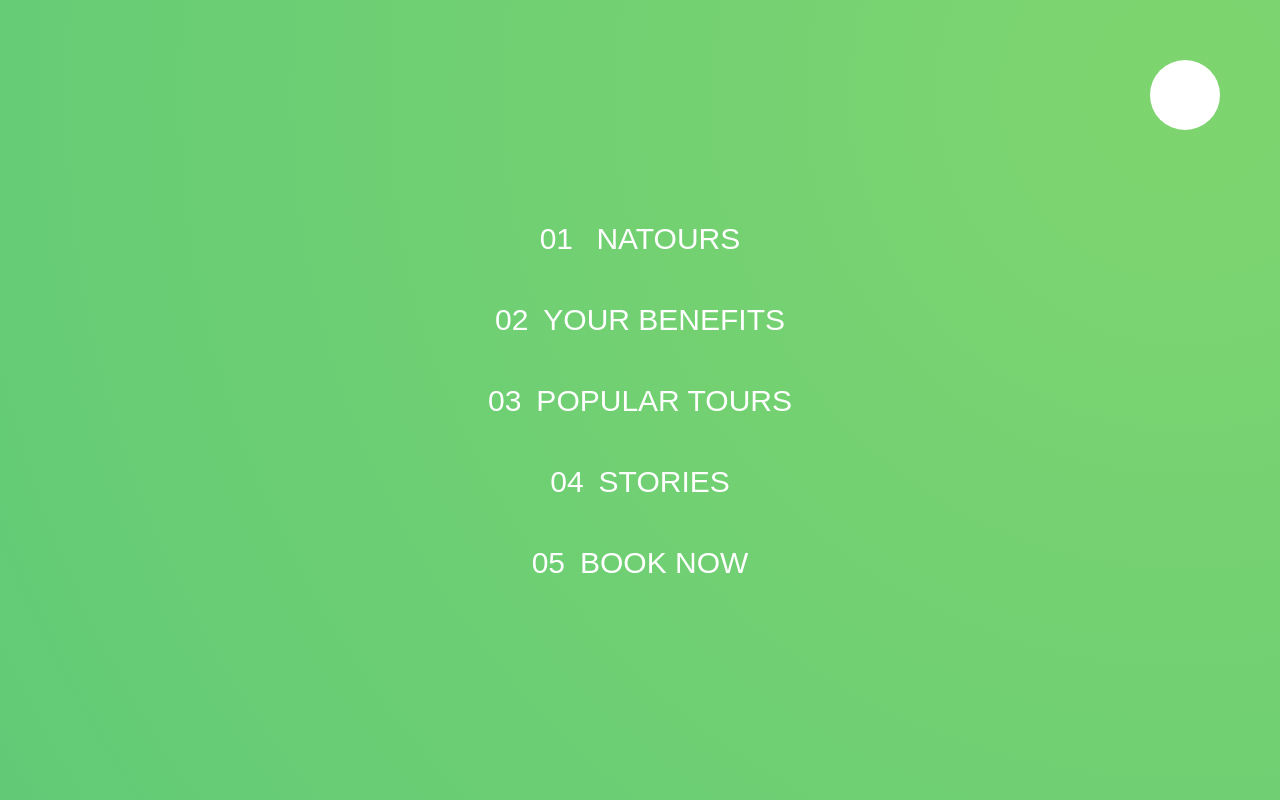
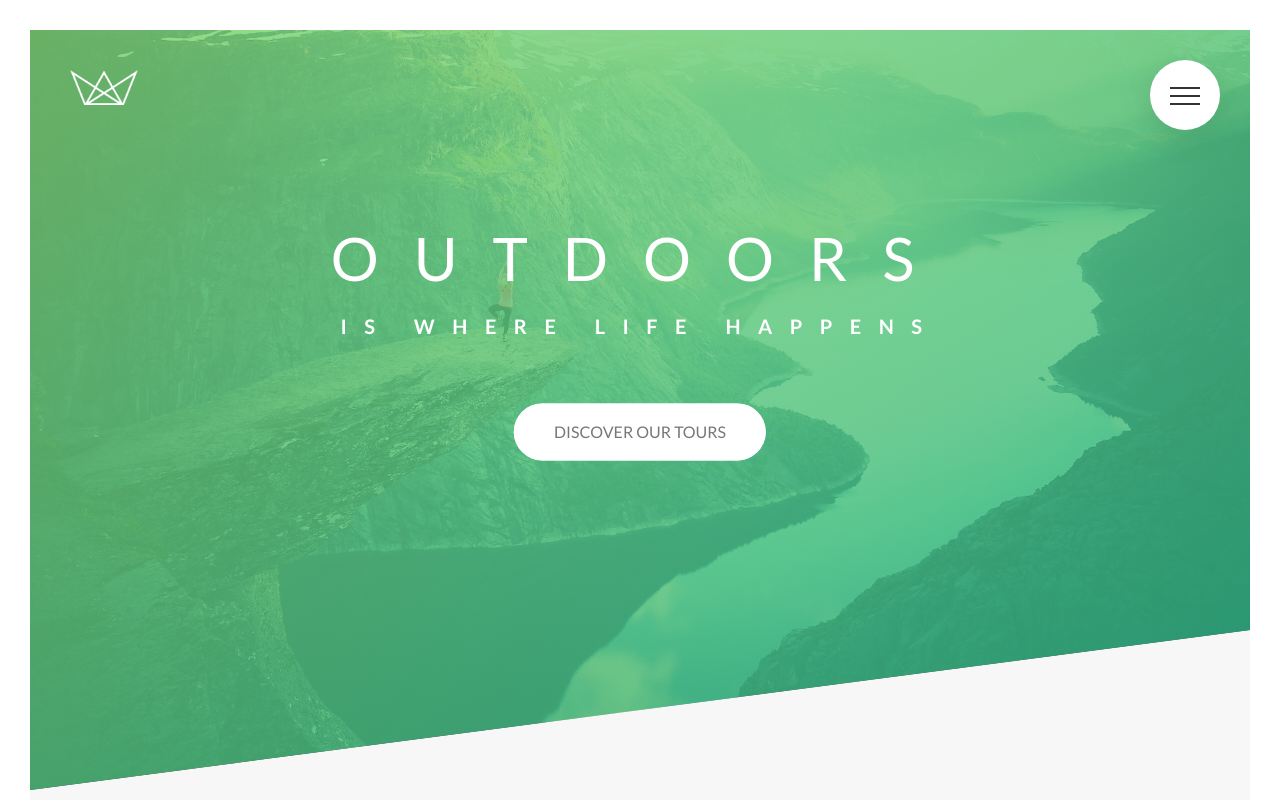
Before and after one commit to FrozenPyrozen/Natours, a website: page index.html in a window 1280 px wide. Shown: the top 800 px of the page. Drawn offline with Linux system fonts and the light colour scheme.

Commit message:
Added navigation animation

```diff
--- a/index.html
+++ b/index.html
@@ -18,7 +18,9 @@
   <body>
     <div class="navigation">
       <input type="checkbox" class="navigation__checkbox" id="navi-toggle" />
-      <label for="navi-toggle" class="navigation__button"></label>
+      <label for="navi-toggle" class="navigation__button">
+        <span class="navigation__icon">&nbsp;</span>
+      </label>
 
       <div class="navigation__background">&nbsp;</div>
 
--- a/sass/base/_typography.scss
+++ b/sass/base/_typography.scss
@@ -1,5 +1,5 @@
 body {
-  font-family: "Latto", sans-serif;
+  font-family: "Lato", sans-serif;
   font-weight: 400;
   /* font-size: 16px; */
   line-height: 1.7;
--- a/sass/layout/_navigation.scss
+++ b/sass/layout/_navigation.scss
@@ -12,6 +12,9 @@
     right: 6rem;
     border-radius: 50%;
     z-index: 200;
+    box-shadow: 0 1rem 3rem rgba($color-black, 0.1);
+    text-align: center;
+    cursor: pointer;
   }
 
   &__background {
@@ -26,23 +29,28 @@
       $color-primary-dark
     );
     z-index: 100;
+    transition: transform 0.8s cubic-bezier(0.86, 0, 0.07, 1);
 
-    transform: scale(100);
+    //transform: scale(100);
   }
 
   &__nav {
     height: 100vh;
-    width: 100%;
     position: fixed;
     top: 0;
-    right: 0;
+    left: 0;
     z-index: 150;
+
+    opacity: 0;
+    width: 0;
+    transition: all 0.8s cubic-bezier(0.68, -0.55, 0.265, 1.55);
   }
 
   &__list {
     @include center-horizontal-vertical;
     list-style: none;
     text-align: center;
+    width: 100%;
   }
 
   &__item {
@@ -69,8 +77,8 @@
       transition: all 0.4s;
 
       span {
-          margin-right: 1.5rem;
-          display: inline-block;
+        margin-right: 1.5rem;
+        display: inline-block;
       }
     }
 
@@ -81,4 +89,67 @@
       transform: translateX(1rem);
     }
   }
+
+  // FUNCTIONALITY
+  &__checkbox:checked ~ &__background {
+    transform: scale(100);
+  }
+  &__checkbox:checked ~ &__nav {
+    opacity: 1;
+    width: 110%;
+  }
+
+  // ICON
+  &__icon {
+    position: relative;
+    margin-top: 3.5rem;
+
+    &,
+    &::before,
+    &::after {
+      width: 3rem;
+      height: 2px;
+      background-color: $color-grey-dark-3;
+      display: inline-block;
+    }
+
+    &::before,
+    &::after {
+      content: "";
+      position: absolute;
+      left: 0;
+      transition: all .2s;
+    }
+
+    &::before {
+      top: -0.8rem;
+    }
+
+    &::after {
+      top: 0.8rem;
+    }
+  }
+
+  &__button:hover &__icon::before {
+    top: -1rem;
+
+  }
+
+  &__button:hover &__icon::after {
+    top: 1rem;
+  }
+
+  &__checkbox:checked + &__button &__icon {
+    background-color: transparent;
+  }
+
+  &__checkbox:checked + &__button &__icon::before {
+    top: 0;
+    transform: rotate(135deg);
+  }
+
+  &__checkbox:checked + &__button &__icon::after {
+    top: 0;
+    transform: rotate(-135deg);
+  }
 }
```
Also changed, not shown: css/style.css.
